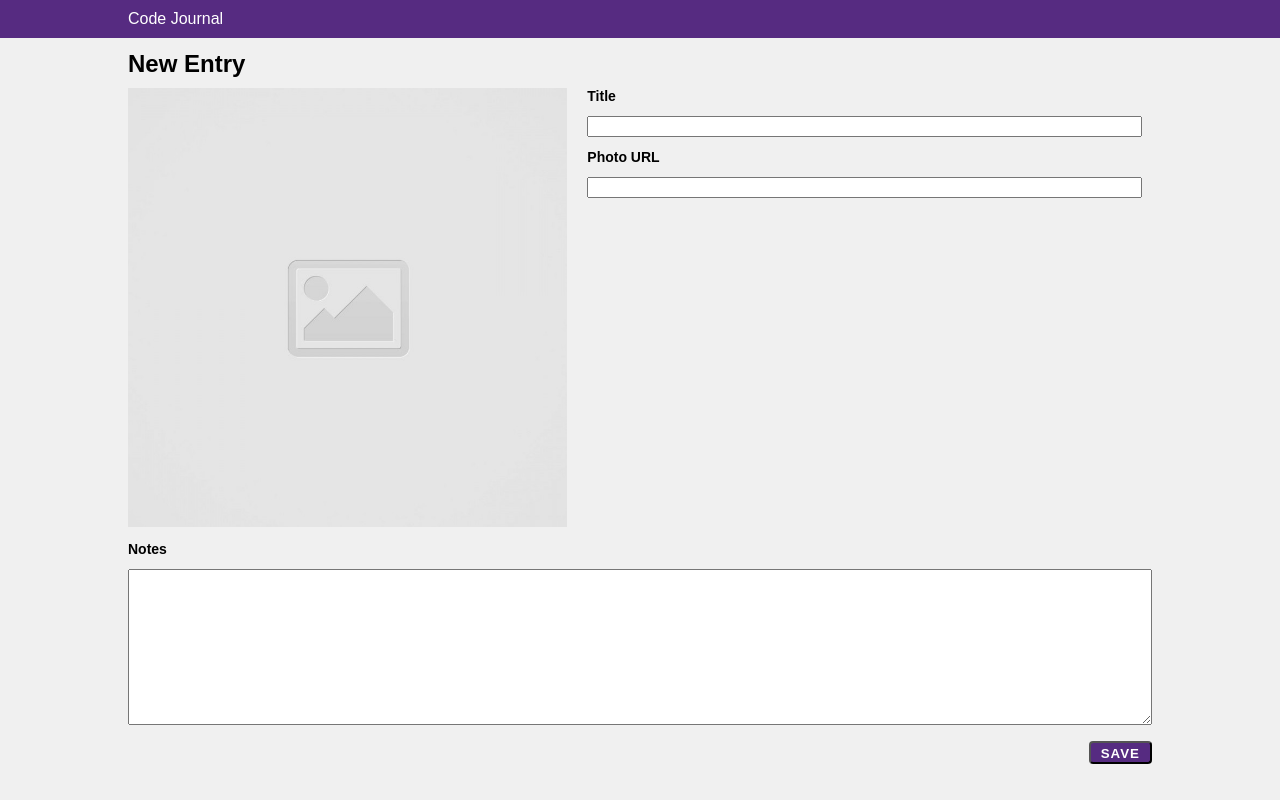
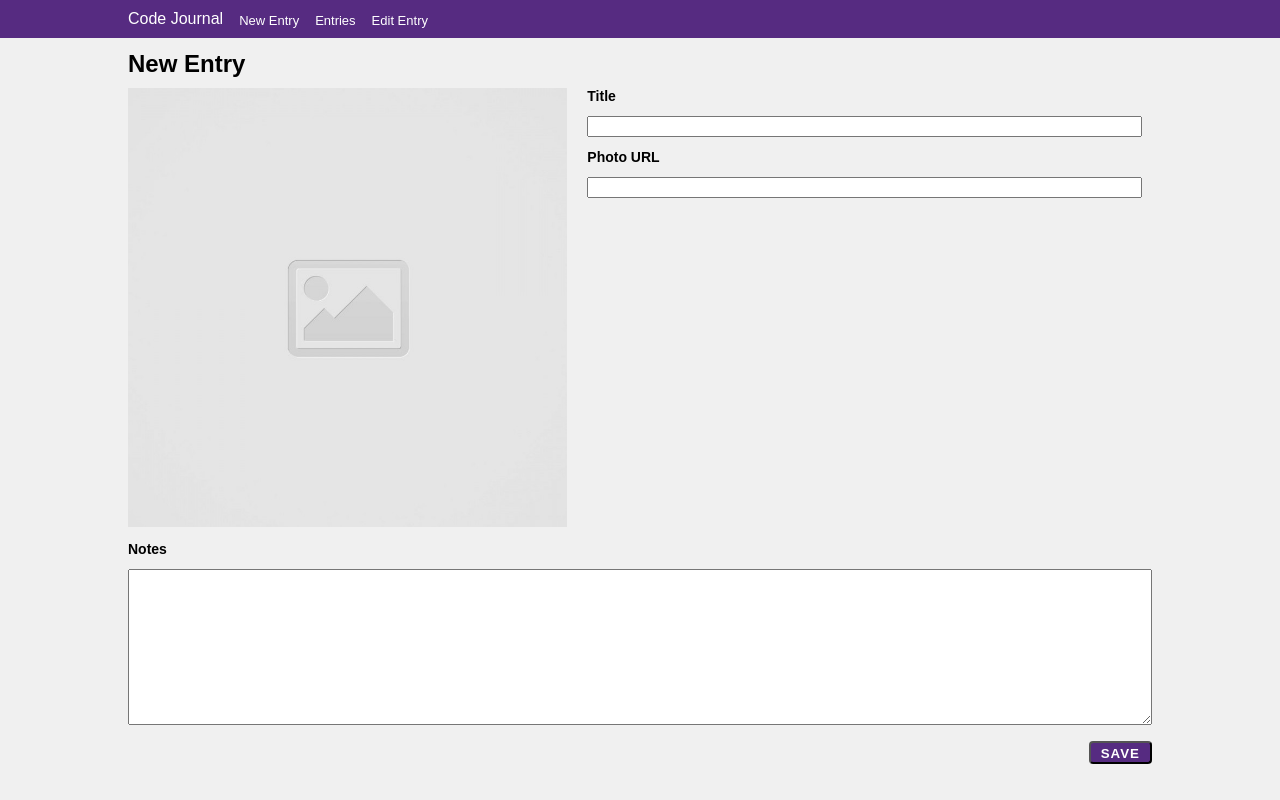
Before and after one commit to dannyandreev/code-journal, a website: page index.html in a window 1280 px wide. Drawn offline with Linux system fonts and the light colour scheme.

Commit message:
pushing again

```diff
--- a/css/styles.css
+++ b/css/styles.css
@@ -13,6 +13,14 @@
   margin-top: 10px;
   margin-bottom: 10px;
   font-size: 16px;
+}
+
+.tabText {
+  color: white;
+  font-family: sans-serif;
+  font-size: 13px;
+  margin-top: 13px;
+  margin-left: 16px;
 }
 
 .headerText {
@@ -58,6 +66,10 @@ body {
   justify-content: space-between;
 }
 
+.flexLeft {
+  display: flex;
+}
+
 .justifyRight {
   float: right;
 }
--- a/index.html
+++ b/index.html
@@ -18,9 +18,18 @@
   <div data-view="entry-form">
     <header class = "row">
       <div class="headerBar contents">
-        <div class="column">
+        <div class="column flexLeft">
           <div class="titleText">
             Code Journal
+          </div>
+          <div class="tabText">
+            New Entry
+          </div>
+          <div class="tabText">
+            Entries
+          </div>
+          <div class="tabText">
+            Edit Entry
           </div>
         </div>
       </div>
```
